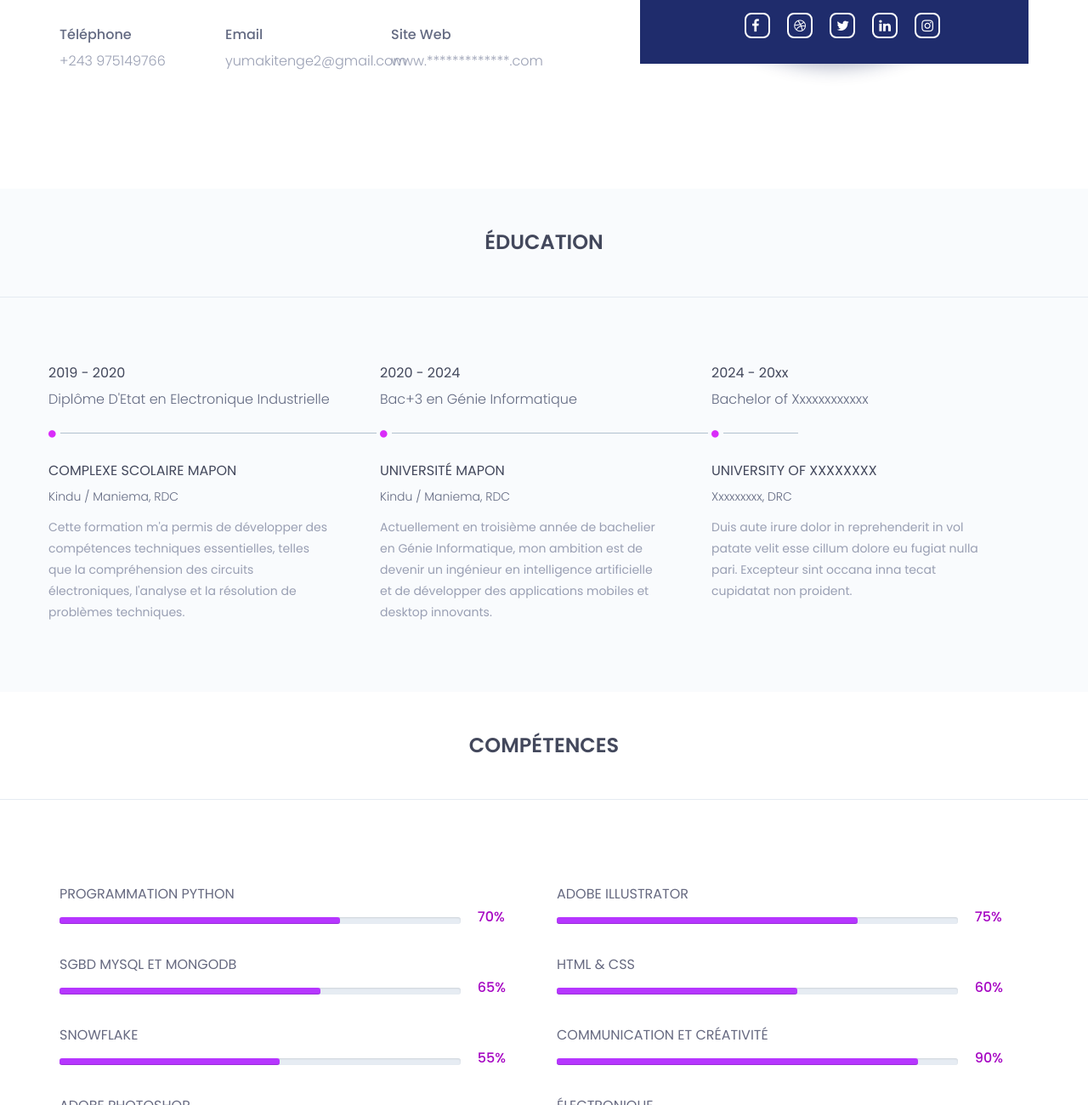
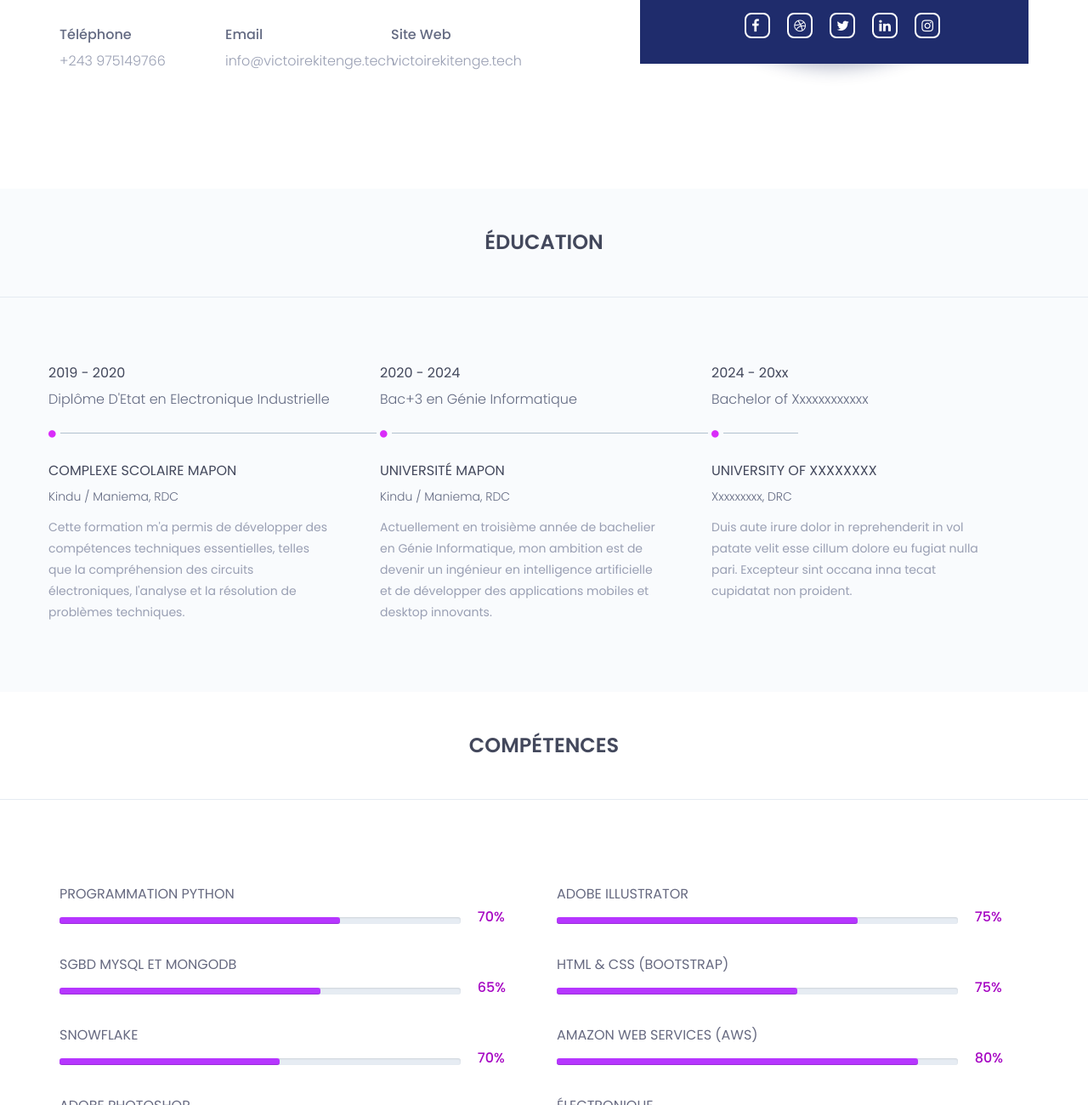
Before and after one commit to Victoire243/myportfolio, a plain HTML site: page index.html in a window 1280 px wide. Shown: the part 1500-2800 px from the top of the page at 85% size. Drawn offline with nearby package versions, Linux system fonts and the light colour scheme.

Commit message:
update profile, email and website link

```diff
--- a/index.html
+++ b/index.html
@@ -6,13 +6,15 @@
         <meta charset="utf-8">
         <meta http-equiv="X-UA-Compatible" content="IE=edge">
         <meta name="viewport" content="width=device-width, initial-scale=1">
+		<meta name="description" content="Bienvenue sur le site officiel de Victoire Kitenge. Découvrez mes projets et mes compétences en Informatique, électronique et design graphique.">
+		<meta name="keywords" content="Victoire Kitenge, informatique, projets, compétences, Python, développement web, design graphique, Programmation, développeur, portfolio, électronique, électrique">
         <!-- The above 3 meta tags *must* come first in the head; any other head content must come *after* these tags -->
 
         <!--font-family-->
 		<link href="https://fonts.googleapis.com/css?family=Poppins:100,200,300,400,500,600,700,800,900&amp;subset=devanagari,latin-ext" rel="stylesheet">
 
         <!-- title of site -->
-        <title>Victoire</title>
+        <title>Victoire Kitenge</title>
 
         <!-- For favicon png -->
 		<link rel="shortcut icon" type="image/icon" href="assets/logo/favicon.png"/>
@@ -104,7 +106,7 @@
 					<div class="col-md-12 text-center">
 						<div class="header-text">
 							<h2>Salut <span>,</span> je suis<br> yuma Kitenge <br> Victoire <span>.</span>   </h2>
-							<p>développeur Python, data scientist et designer graphique</p>
+							<p>développeur Python et web, data scientist et designer graphique</p>
 							<a href="assets/download/mon_cv.pdf" target="_blank" download>Télécharger mon CV</a>
 						</div><!--/.header-text-->
 					</div><!--/.col-->
@@ -128,7 +130,7 @@
 									Je suis YUMA KITENGE Victoire, étudiant en troisième année de bachelier en Génie Informatique à l'université Mapon.
 								</h3>
 								<p>
-									Passionné par la technologie et l'innovation, je suis développeur junior en Python, HTML, CSS et Flutter. En parallèle, je suis designer graphique et j'utilise quotidiennement des logiciels comme Photoshop et Illustrator. Mon ambition est de devenir un ingénieur en intelligence artificielle et un développeur d'applications mobiles et desktops. Mon objectif est de contribuer à des projets innovants et de créer des solutions technologiques qui auront un impact positif sur le monde.
+									Passionné par la technologie et l'innovation, je suis développeur junior en Python, HTML, CSS (Bootstrap) et React JS. En parallèle, je suis designer graphique et j'utilise quotidiennement des logiciels comme Photoshop et Illustrator. Mon ambition est de devenir un ingénieur en intelligence artificielle et un développeur fullstack d'applications web, mobiles et desktops. Mon objectif est de contribuer à des projets innovants et de créer des solutions technologiques qui auront un impact positif sur le monde.
 								</p>
 								<div class="row">
 									<div class="col-sm-4">
@@ -140,13 +142,13 @@
 									<div class="col-sm-4">
 										<div class="single-about-add-info">
 											<h3>email</h3>
-											<p>yumakitenge2@gmail.com</p>
+											<p>info@victoirekitenge.tech</p>
 										</div>
 									</div>
 									<div class="col-sm-4">
 										<div class="single-about-add-info">
 											<h3>site web</h3>
-											<p>www.*************.com</p>
+											<p>victoirekitenge.tech</p>
 										</div>
 									</div>
 								</div>
@@ -323,7 +325,7 @@
 
 											   </div>
 											</div>
-											<h3>55%</h3>
+											<h3>70%</h3>
 										</div>
 									</div><!-- /.barWrapper -->
 									<div class="barWrapper">
@@ -353,25 +355,25 @@
 										</div>
 									</div><!-- /.barWrapper -->
 									<div class="barWrapper">
-										<span class="progressText"> html & css</span>
+										<span class="progressText"> html & css (bootstrap)</span>
 										<div class="single-progress-txt">
 											<div class="progress ">
 											   <div class="progress-bar" role="progressbar" aria-valuenow="60" aria-valuemin="10" aria-valuemax="100" style="">
 
 											   </div>
 											</div>
-											<h3>60%</h3>
+											<h3>75%</h3>
 										</div>
 									</div><!-- /.barWrapper -->
 									<div class="barWrapper">
-										<span class="progressText">communication et créativité</span>
+										<span class="progressText">Amazon Web Services (AWS)</span>
 										<div class="single-progress-txt">
 											<div class="progress ">
 											   <div class="progress-bar" role="progressbar" aria-valuenow="90" aria-valuemin="10" aria-valuemax="100" style="">
 
 											   </div>
 											</div>
-											<h3>90%</h3>
+											<h3>80%</h3>
 										</div>
 									</div><!-- /.barWrapper -->
 									<div class="barWrapper">
@@ -538,11 +540,11 @@
 										</div>
 										<div class="single-contact-add-info">
 											<h3>email</h3>
-											<p>yumakitenge2@gmail.com</p>
+											<p>info@victoirekitenge.tech</p>
 										</div>
 										<div class="single-contact-add-info">
 											<h3>site web</h3>
-											<p>www.***************.com</p>
+											<p>victoirekitenge.tech</p>
 										</div>
 									</div>
 								</div><!--/.contact-adress-->
@@ -569,7 +571,7 @@
 			<div class="container">
 				<div class="hm-footer-copyright text-center">
 					<p>
-						&copy; copyright Victoire. designed by <a href="https://www.themesine.com/">themesine</a> and developped by Victoire
+						&copy; copyright Victoire. designed by <a href="https://www.themesine.com/">themesine</a> and developped by <a href="https://victoirekitenge.tech">Victoire</a>
 					</p><!--/p-->
 				</div><!--/.text-center-->
 			</div><!--/.container-->
```
